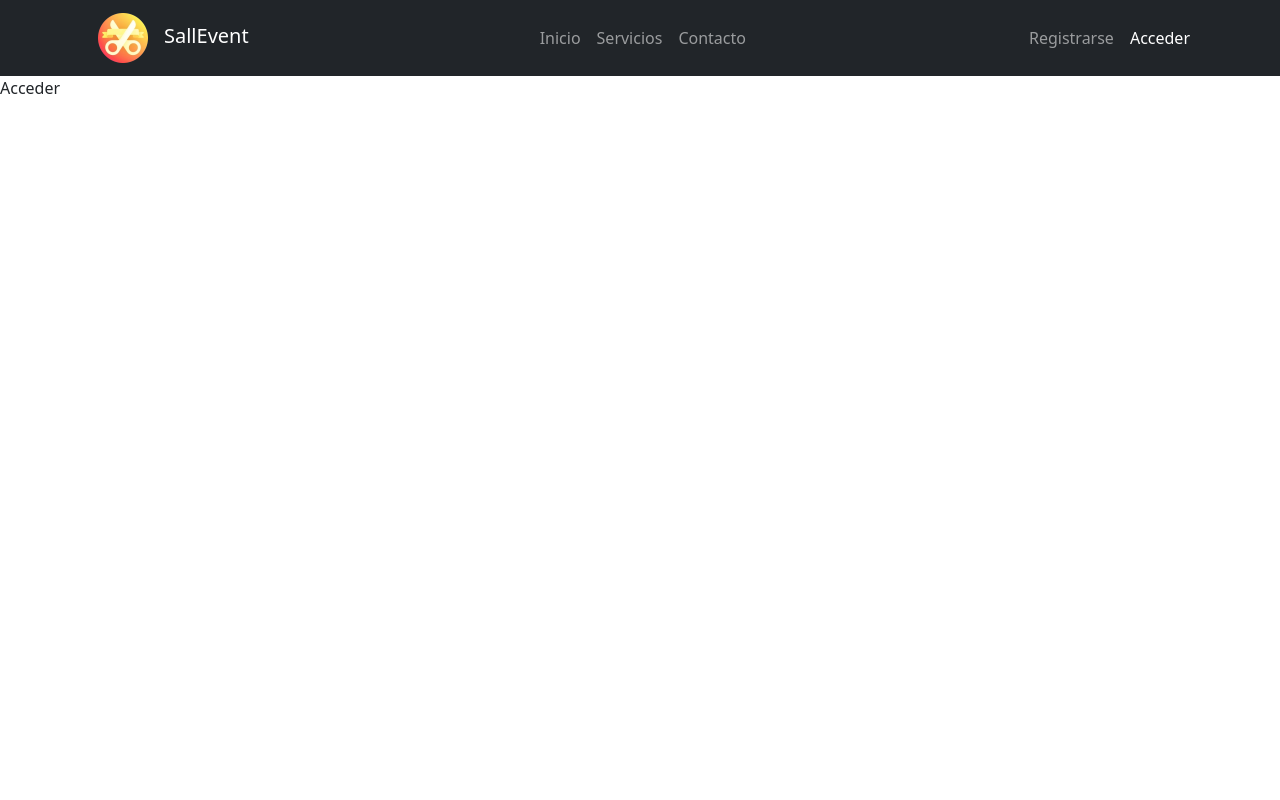
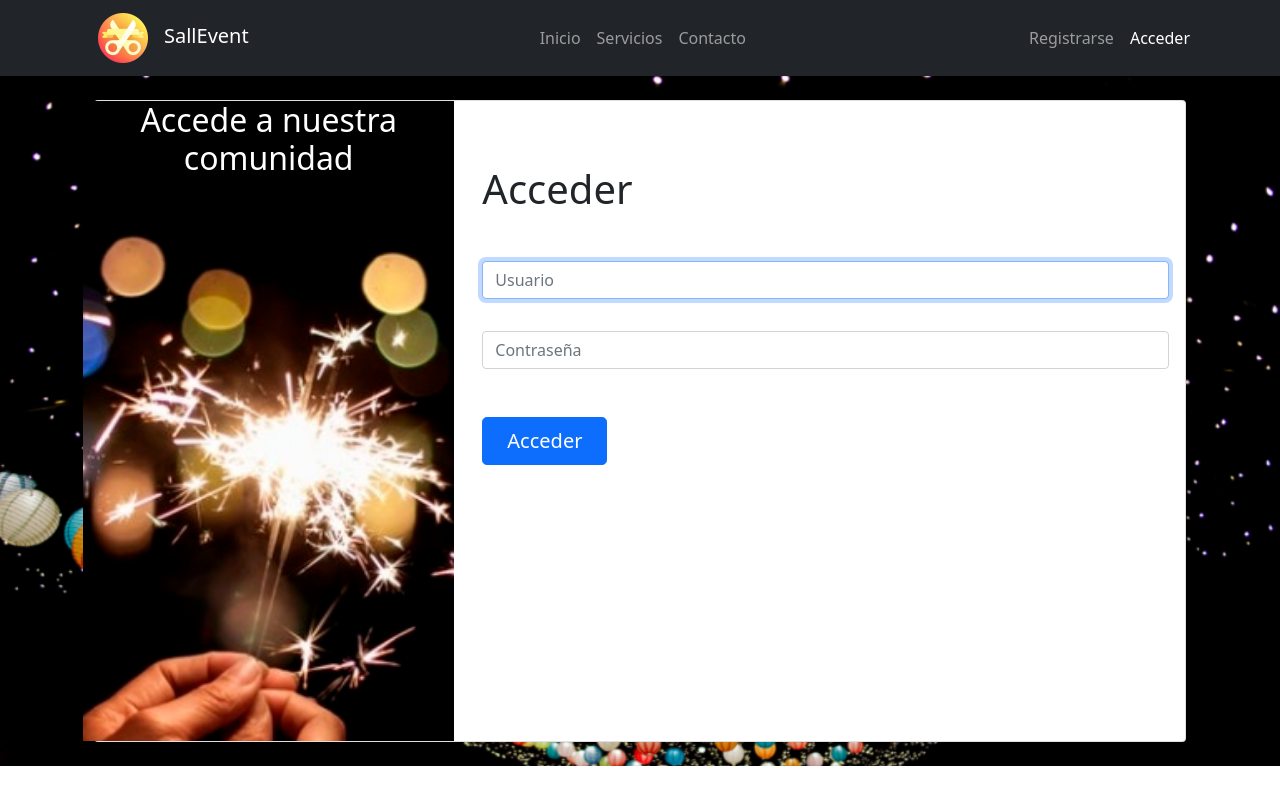
Before and after one commit to EleomarPL/front-sallevent-frontend, a React (Create React App) app: page /login in a window 1280 px wide. Built offline with nearby package versions, Linux system fonts and the light colour scheme.

Commit message:
Login page was created

```diff
--- a/src/App.js
+++ b/src/App.js
@@ -12,6 +12,7 @@ import Header from './components/Header';
 import Home from './pages/public/Home';
 import Contact from './pages/public/Contact';
 import Register from './pages/public/Register';
+import Login from './pages/public/Login';
 
 import 'bootstrap';
 import 'bootstrap/dist/css/bootstrap.min.css';
@@ -55,7 +56,7 @@ const App = () => {
             <Helmet>
               <title>Acceder | SallEvent</title>
             </Helmet>
-            <p>Acceder</p>
+            <Login />
           </PublicRoute>
           <MyRouter path="/my">
             <Helmet>
--- /dev/null
+++ b/src/pages/public/Login.js
@@ -0,0 +1,52 @@
+import React from 'react';
+
+import '../../styles/stylesRegister.css';
+
+const Login = () => {
+
+  const handleSubmitLogin = (evt) => {
+    evt.preventDefault();
+
+  };
+
+  return (
+    <section className="container-fluid container-register py-lg-4">
+      <div className="container px-lg-4">
+        <div className="card">
+          <div className="row no-gutters">
+            <div className="col-md-4 img-background">
+              <h2 className="text-white text-center">Accede a nuestra comunidad</h2>
+            </div>
+            <div className="col-md-8" style={ {minHeight: '80vh'} }>
+              <div className="card-body">
+                <form onSubmit={ handleSubmitLogin }>
+                  <h1 className="mb-3 font-weight-normal pt-4 mt-4">Acceder</h1>
+                  <div className="pt-4">
+                    <label htmlFor="user" className="visually-hidden-focusable">Usuario</label>
+                    <input type="text" id="user"
+                      className="form-control form-control mt-2"
+                      placeholder="Usuario" required
+                      autoFocus
+                    />
+                  </div>
+                  <div className="pt-2 pb-4">
+                    <label htmlFor="inputPassword" className="visually-hidden-focusable">Password</label>
+                    <input type="password" id="inputPassword"
+                      className="form-control form-control mt-4"
+                      placeholder="Contraseña" required
+                    />
+                  </div>
+                  <button type="submit" className="btn btn-lg btn-primary btn-block-4 my-4 px-4">
+                    Acceder
+                  </button>
+                </form>
+              </div>
+            </div>
+          </div>
+        </div>
+      </div>
+    </section>
+  );
+};
+
+export default Login;
```
